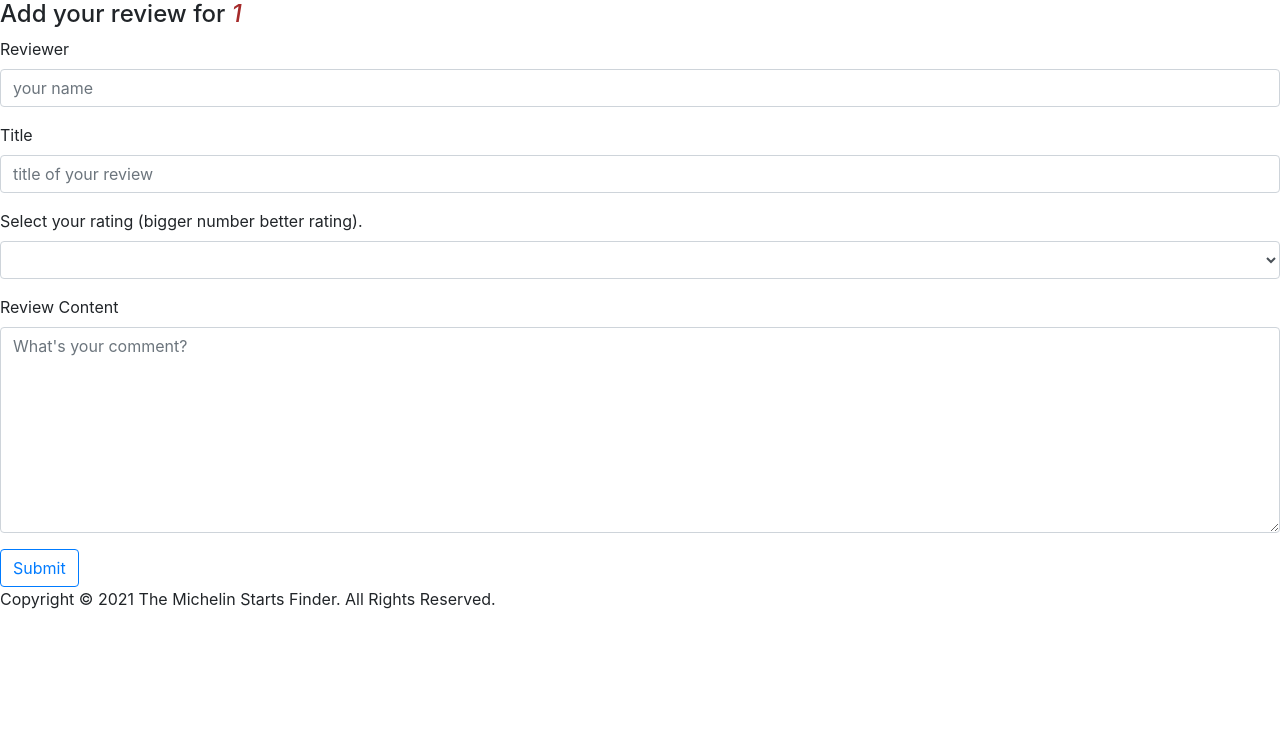
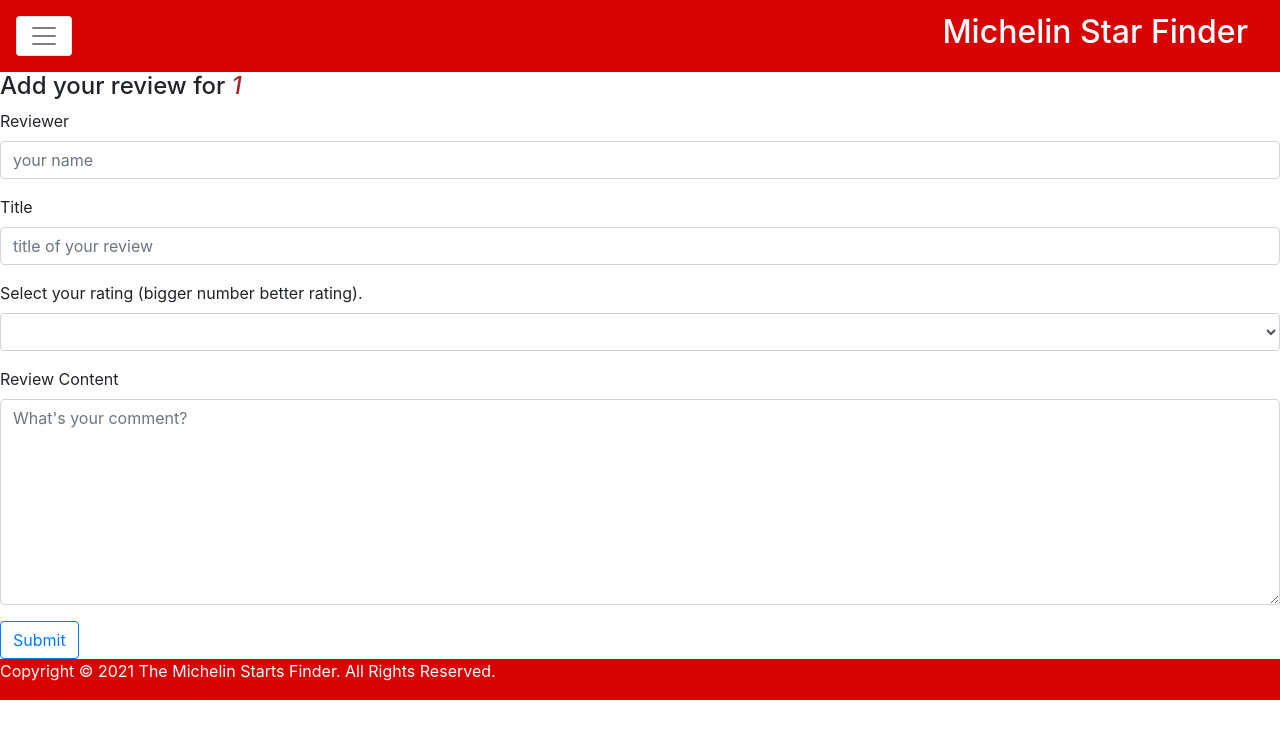
Before and after one commit to the-nerds-herd/michelin-frontend, a React (Create React App) app: page /restaurants/1/1/add-review in a window 1280 px wide. Shown: the top 738 px of the page. Built offline with nearby package versions, Linux system fonts and the light colour scheme.

Commit message:
navbar-page-links

```diff
--- a/src/App.css
+++ b/src/App.css
@@ -2,41 +2,34 @@
 	background-image: url(https://images.pexels.com/photos/255501/pexels-photo-255501.jpeg?cs=srgb&dl=pexels-pixabay-255501.jpg&fm=jpg);
 	background-size: cover;
 	background-repeat: no-repeat;
-	background-position: center center;
-	height: 100vh;
-}
-.title{
-	color: red;
-	position: fixed;
-	top: 18%;
-	left: 50%;
-	margin-top: -50px;
-	margin-left: -210px;
-	text-shadow: 1px 1px 2px white;
-	font-size: 50px;
-}
-.star {
-	color: gold;
-	font-size: 60px;
-}
+	background-position: center;
+	height: 90vh;}
+
+
 .navbar {
-	position: fixed;
-	/* background-color: red; */
-	margin-bottom: 90px;
+	/* position: fixed; */
+	background-color: rgb(216, 4, 4);
+	/* margin-bottom: 90px; */
 }
 .link-text {
-	color: gold;
+	color: white;
 }
 .link-text:hover {
-	color: white;
+	color: gold;
 }
 
 .michelin-pic {
 	position: fixed;
-	top: 50%;
-	left: 50%;
+	top: 53%;
+	left: 53%;
 	margin-top: -70px;
 	margin-left: -120px;
+}
+h2 {
+	color: white;
+}
+#icon{
+	background-color: white;
 }
 
 /* ====================END HOME================ */
@@ -122,3 +115,9 @@
 	color: firebrick;
 }
 /* =======================END RESTAURANTS================= */
+.footer {
+	background-color: rgb(216, 4, 4);
+	color: white;
+	padding-bottom: 1px;
+
+}
--- a/src/App.js
+++ b/src/App.js
@@ -1,6 +1,7 @@
 // import './App.css';
 import { BrowserRouter as Router, Route, Switch } from 'react-router-dom';
 import Home from './components/Home/Home';
+import Navi from './components/Navi/Navi'
 import Restaurants from './components/Restaurants/Restaurants';
 import RestaurantID from './components/RestaurantID/RestaurantID';
 import Star from './components/Star/Stars';
@@ -8,7 +9,7 @@
 import TwoStars from './components/Star/TwoStars';
 import ThreeStars from './components/Star/ThreeStars';
 import ReviewForm from './components/ReviewForm/ReviewForm';
-import { Container } from 'react-bootstrap';
+
 import 'bootstrap/dist/css/bootstrap.min.css';
 import Footer from './components/Footer';
 
@@ -16,9 +17,9 @@
 	return (
 		<div className='App'>
 			<header className='App-header'>
-
 			</header>
 			<main>
+				<Navi />
 				<Route path='/' exact component={Home} />
 				{/* <Route path='/restaurants' exact component={Restaurants} /> */}
 				<Route path='/restaurants' exact component={Star} />
--- a/src/components/Home/Home.js
+++ b/src/components/Home/Home.js
@@ -1,43 +1,15 @@
 import React from 'react';
-import { Nav, Navbar, Container, Image } from 'react-bootstrap';
-import { WiStars } from 'react-icons/wi';
+import { Image } from 'react-bootstrap';
 import '../../App.css'
 
 const Home = () => {
 	return (
 		<div className='home'>
-			<Container  className='center' fluid>
-			<Navbar  className='navbar' fixed="bottom" variant='dark'>
-				<Navbar.Brand href='#home'>
-					{/* <WiStars className='star' /> */}
-				</Navbar.Brand>
-				<Nav className='mx-auto'>
-					<Nav.Link href='/'>
-						<h4 className='link-text'>Home</h4>
-					</Nav.Link>
-					<Nav.Link href='/restaurants'>
-						<h4 className='link-text'>Resturants</h4>
-					</Nav.Link>
-					<Nav.Link href='/about'>
-						<h4 className='link-text'>About</h4>
-					</Nav.Link>
-					<Nav.Link href='/restaurants/add-review'>
-						<h4 className='link-text'>Reviews</h4>
-					</Nav.Link>
-				</Nav>
-			</Navbar>
-
-				</Container>
-			<h1	 class='title'>Michelin Star Finder</h1>
-
 			<Image
 				className='michelin-pic'
 				src='https://encrypted-tbn0.gstatic.com/images?q=tbn:ANd9GcRNHM2mSSKXq1K7N3p7cqXldDh3kGPda-nY-FdRA1kmlA6d9G12mD3AV0_-YXvrS-8al_0&usqp=CAU'
 				roundedCircle
-
 			/>
-
-			{/* <Image src="https://encrypted-tbn0.gstatic.com/images?q=tbn:ANd9GcSFAc4PXk8yxyFkfF2saHjDNhQexJ4EvJ4yHW5UPIEHw-7ZemNAaaAQjLqFKv2lJ1_exDw&usqp=CAU" roundedCircle /> */}
 		</div>
 	);
 };
--- /dev/null
+++ b/src/components/Navi/Navi.js
@@ -0,0 +1,35 @@
+import React from 'react';
+import { Nav, Navbar} from 'react-bootstrap'
+
+const Navi = () => {
+    return (
+			<div>
+				<Navbar collapseOnSelect expand='xs' variant='light' bg='back-color'>
+					<Navbar.Toggle id='icon' aria-controls='responsive-navbar-nav' />
+					<Navbar.Brand href='/'>
+						<h2>Michelin Star Finder</h2>
+					</Navbar.Brand>
+					<Navbar.Collapse id='responsive-navbar-nav'>
+						<Nav className='mr-auto'>
+							<Nav.Link href='/'>
+								<h4 className='link-text'>Home</h4>
+							</Nav.Link>
+							<Nav.Link href='/restaurants'>
+								<h4 className='link-text'>Resturants</h4>
+							</Nav.Link>
+
+							<Nav.Link href='/about'>
+								<h4 className='link-text'>About</h4>
+							</Nav.Link>
+
+							<Nav.Link href='/restaurants/add-review'>
+								<h4 className='link-text'>Reviews</h4>
+							</Nav.Link>
+						</Nav>
+					</Navbar.Collapse>
+				</Navbar>
+			</div>
+		);
+};
+
+export default Navi;
```
